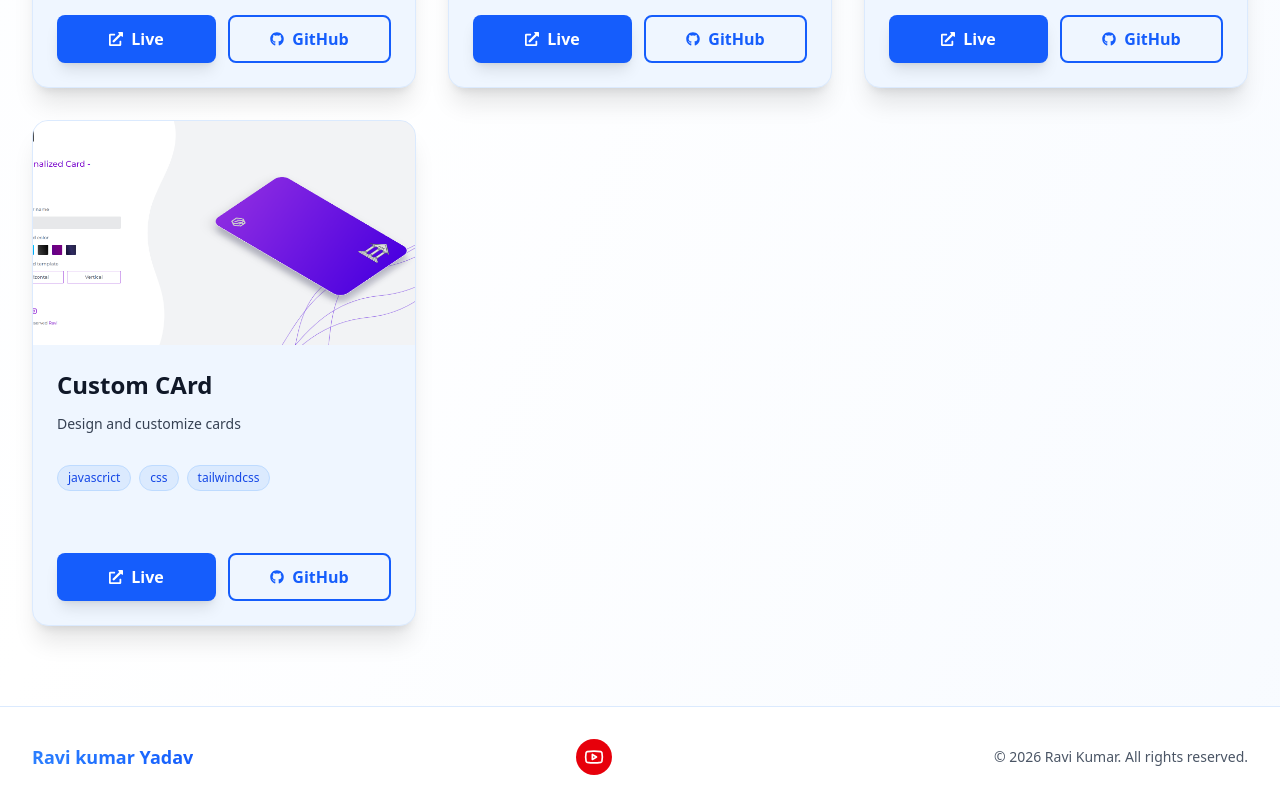
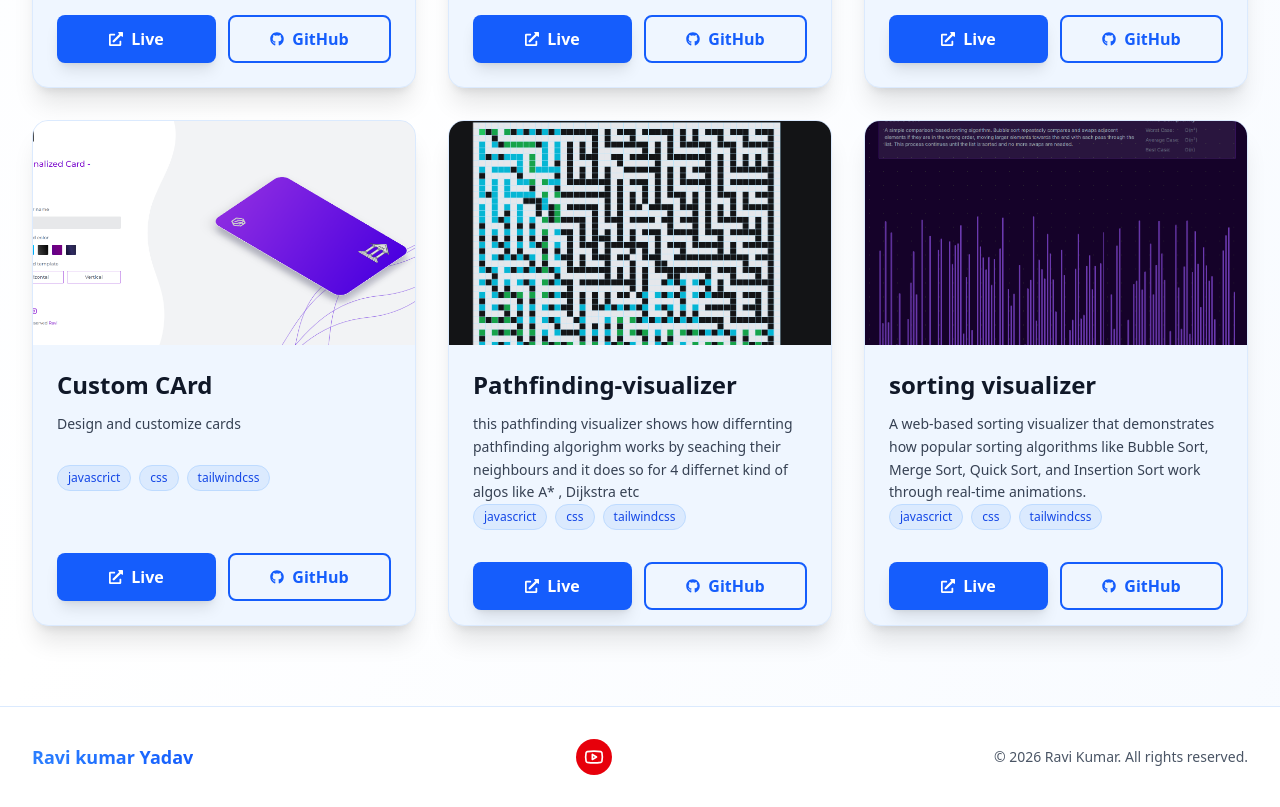
Before and after one commit to Ravikynoobcoder/portfolio, a React (Vite) app: page /work in a window 1280 px wide. Shown: the part 2260-3067 px from the top of the page. Built offline with nearby package versions, Linux system fonts and the light colour scheme.

Commit message:
visualier added

```diff
--- a/src/pages/Work.jsx
+++ b/src/pages/Work.jsx
@@ -124,6 +124,23 @@ const Work = () => {
       desc: "Design and customize cards",
       img: "./card.png",
       live: "https://customcard12.vercel.app/",
+      git: "https://github.com/Ravikynoobcoder/",
+      tech: ["javascrict","css","tailwindcss"],
+    }
+    ,
+    {
+      title: "Pathfinding-visualizer",
+      desc: "this pathfinding visualizer shows how differnting pathfinding algorighm works by seaching their neighbours and it does so for 4 differnet kind of algos like A* , Dijkstra etc",
+      img: "./path.png",
+      live: "https://pathfinder-visualizer-ruby.vercel.app/",
+      git: "https://github.com/Ravikynoobcoder/",
+      tech: ["javascrict","css","tailwindcss"],
+    },
+    {
+      title: "sorting visualizer",
+      desc: "A web-based sorting visualizer that demonstrates how popular sorting algorithms like Bubble Sort, Merge Sort, Quick Sort, and Insertion Sort work through real-time animations.",
+      img: "./sorting.png",
+      live: "hhttps://sorting-visualizer-sooty-five.vercel.app/",
       git: "https://github.com/Ravikynoobcoder/",
       tech: ["javascrict","css","tailwindcss"],
     }
```
Also changed, not shown: public/path.png (added), public/sorting.png (added).
